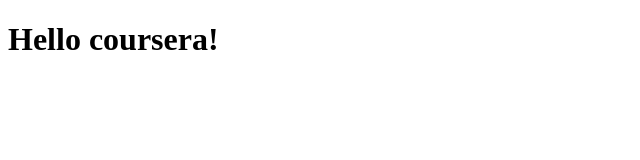
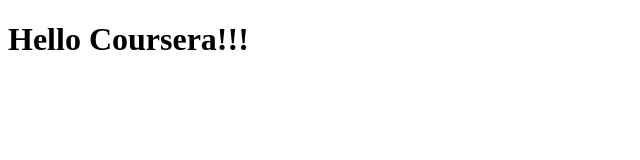
Before and after one commit to garangom/coursera-test5, a plain HTML site: page index.html in a window 1280 px wide. Shown: the whole page, without its empty margins (0-640 px from the left). Drawn offline with Linux system fonts and the light colour scheme.

Commit message:
First update

```diff
--- a/index.html
+++ b/index.html
@@ -5,6 +5,6 @@
     <title>Coursera 5</title>
   </head>
   <body>
-    <h1>Hello coursera!</h1>
+    <h1>Hello Coursera!!!</h1>
   </body>
 </html>
```
